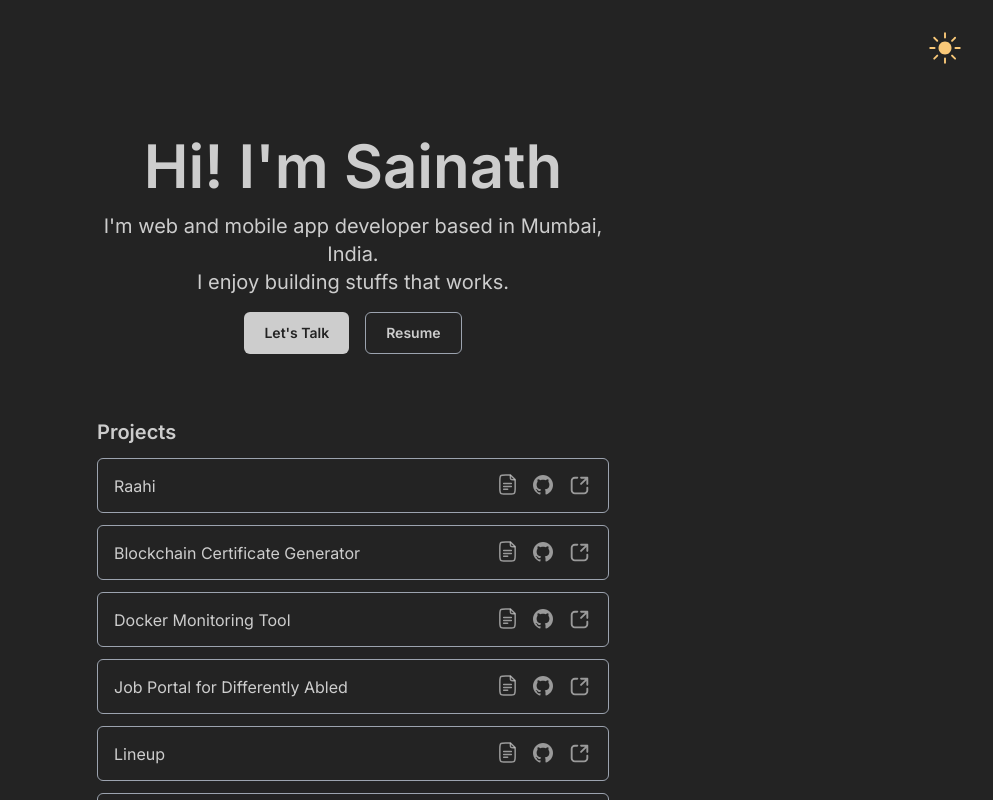
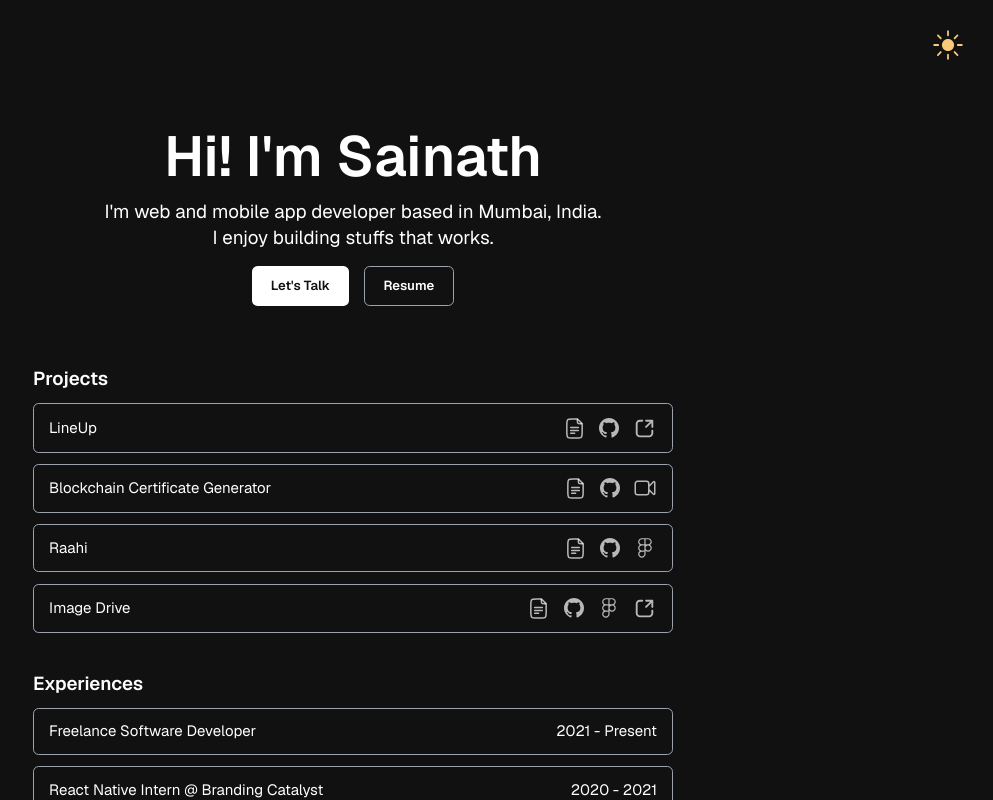
Before and after one commit to SainathPoojary/sainathpoojary.github.io, a Next.js app: page / in a window 1280 px wide. Shown: the whole page, without its empty margins (287-1280 px from the left). Built offline with nearby package versions, Linux system fonts and the light colour scheme.

Commit message:
feat: Add socials partial

```diff
--- a/package.json
+++ b/package.json
@@ -16,6 +16,7 @@
     "class-variance-authority": "^0.7.0",
     "clsx": "^2.1.1",
     "framer-motion": "^11.2.3",
+    "geist": "^1.3.0",
     "lottie-react": "^2.4.0",
     "next": "14.2.3",
     "next-mdx-remote": "^5.0.0",
@@ -23,7 +24,8 @@
     "react-dom": "^18",
     "rehype-pretty-code": "^0.13.2",
     "remark-gfm": "^4.0.0",
-    "tailwind-merge": "^2.3.0"
+    "tailwind-merge": "^2.3.0",
+    "zod": "^3.23.8"
   },
   "devDependencies": {
     "@tailwindcss/typography": "^0.5.13",
--- a/src/app/globals.css
+++ b/src/app/globals.css
@@ -5,18 +5,22 @@
 :root {
   --text-color: #000000;
   --background-color: #ffffff;
-  --dark-text-color: #cdcdcd;
-  --dark-background-color: #232323;
+  --dark-text-color: #fff;
+  --dark-background-color: #111;
 }
 
-body,html {
+body, html{
+  overflow-x: hidden;
+  height: 100%;
+  font-size: 15px;
+}
+
+body {
   background-color: var(--background-color);
   color: var(--text-color);
-  overflow-x: hidden;
-  height: 100%;
 }
 
-html,body.dark {
+body.dark {
   background-color: var(--dark-background-color);
   color: var(--dark-text-color);
 }
--- a/src/app/layout.tsx
+++ b/src/app/layout.tsx
@@ -1,5 +1,7 @@
 import type { Metadata } from "next";
 import { Inter } from "next/font/google";
+import { GeistSans } from "geist/font/sans";
+import { GeistMono } from "geist/font/mono";
 import "./globals.css";
 import ThemeChanger from "@/components/themeChanger";
 import BackButton from "@/components/backButton";
@@ -18,7 +20,7 @@ export default function RootLayout({
 }>) {
   return (
     <html lang="en">
-      <body className={`${inter.className} dark`}>
+      <body className={`${GeistSans.className} dark`}>
         <ThemeChanger />
         {children}
       </body>
--- a/src/app/page.tsx
+++ b/src/app/page.tsx
@@ -2,16 +2,18 @@ import Projects from "@/partials/projects";
 import Hero from "../partials/hero";
 import Blogs from "@/partials/blog";
 import Experiences from "@/partials/experience";
+import Socials from "@/partials/socials";
 
 export default function Home() {
   return (
     <main className="dark:bg-dark-background dark:text-dark-text transition-all duration-500 ease-in-out">
-      <div className="w-11/12 lg:w-1/2 xl:w-2/5 mx-auto flex flex-col py-10 gap-16 ">
+      <div className="w-11/12 lg:w-1/2 2xl:w-2/5 mx-auto flex flex-col py-10 gap-16 ">
         <Hero />
         <section className="flex flex-col gap-10">
           <Projects />
           <Experiences />
           <Blogs />
+          <Socials />
         </section>
       </div>
     </main>
--- a/src/assets/data/index.ts
+++ b/src/assets/data/index.ts
@@ -1,104 +1,75 @@
 export interface Project {
-  slug: string;
   title: string;
-  deployedLink?: string;
-  githubLink?: string;
+  live?: string;
+  github?: string;
+  figma?: string;
+  video?: string;
+  markdown?: string;
 }
 
 export interface Experience {
-  slug: string;
   title: string;
-  company: string;
-  readme?: string;
-  years: string;
-  children?: Experience[];
+  company?: string;
+  duration: string;
+  markdown?: string;
 }
 
 export interface Blog {
-  slug: string;
   title: string;
   markdown: string;
 }
 
-export const blogs: Blog[] = [
+const data: {
+  projects: Project[];
+  experiences: Experience[];
+  blogs: Blog[];
+} = {
+  projects: [
     {
-    slug: "blog-async",
-    title: "Async Javascript",
-    markdown: "/blog-async",
-  },
-  {
-    slug: "blog-learning-php",
-    title: "Learning PHP",
-    markdown: "/blog-learning-php",
-  },
-];
-
-export const experiences: Experience[] = [
-  {
-    slug: "freelance-developer",
-    title: "Freelance Developer",
-    company: "Apna Cab",
-    years: "2021 - Present",
-  },
-  {
-    slug: "branding-catalyst",
-    title: "React Native Intern",
-    company: "Branding Catalyst",
-    readme: `### hello world`,
-    years: "2021 - 2022",
-  },
-];
-
-export const projects: Project[] = [
-  {
-    slug: "raahi",
-    title: "Raahi",
-    deployedLink: "https://event-radar.netlify.app/",
-    githubLink: "https://github.com/SainathPoojary/raahi.git",
-  },
-  {
-    slug: "blockchain-certificate-generator",
-    title: "Blockchain Certificate Generator",
-    deployedLink: "https://event-radar.netlify.app/",
-    githubLink: "https://github.com/SainathPoojary/raahi.git",
-  },
-  {
-    slug: "docker-monitor",
-    title: "Docker Monitoring Tool",
-    deployedLink: "https://event-radar.netlify.app/",
-    githubLink: "https://github.com/vaibhav30s/Hackniche_Code_Rizzz_PS_5.git",
+      title: "LineUp",
+      live: "https://lineup-hackoverflow.vercel.app/",
+      github: "https://github.com/sainathPoojary/lineup",
+      markdown: "lineup",
     },
 
     {
-    slug: "reserved-in",
-    title: "Job Portal for Differently Abled",
-    deployedLink: "https://event-radar.netlify.app/",
-    githubLink: "https://github.com/vaibhav30s/Hackniche_Code_Rizzz_PS_5.git",
+      title: "Blockchain Certificate Generator",
+      github:
+        "https://github.com/SainathPoojary/blockchain-certificate-generator",
+      video: "https://www.youtube.com/watch?v=i7EffvY1pNs",
+      markdown: "blockchain-certificate-generator",
     },
     {
-    slug: "lineup",
-    title: "Lineup",
-    deployedLink: "https://event-radar.netlify.app/",
-    githubLink: "https://github.com/SainathPoojary/event-radar-frontend.git",
+      title: "Raahi",
+      github: "https://github.com/SainathPoojary/Raahi",
+      figma: "https://www.figma.com/design/mDXMl4mZb5rSdInmVRJEao/moband",
+      markdown: "raahi",
     },
     {
-    slug: "image-drive",
-    title: "Google Drive for Images",
-    deployedLink: "https://event-radar.netlify.app/",
-    githubLink: "https://github.com/SainathPoojary/node-image-drive/",
+      title: "Image Drive",
+      github: "https://github.com/SainathPoojary/node-image-drive/",
+      figma: "https://www.figma.com/design/1MxufFoaDU1MNbuAUIuyYT/Image-Drive",
+      live: "https://node-image-drive.vercel.app/",
+      markdown: "node-image-drive",
+    },
+  ],
+  experiences: [
+    {
+      title: "Freelance Software Developer",
+      duration: "2021 - Present",
     },
     {
-    slug: "event-radar",
-    title: "Event Radar",
-    deployedLink: "https://event-radar.netlify.app/",
-    githubLink: "https://github.com/SainathPoojary/event-radar-frontend.git",
+      title: "React Native Intern",
+      company: "Branding Catalyst",
+      duration: "2020 - 2021",
     },
-];
-
-const data = {
-  projects: projects,
-  blogs: blogs,
-  experiences: experiences,
+  ],
+  blogs: [
+    {
+      title: "Async Javascript",
+      markdown: "blog-async",
+    },
+  ],
 };
 
 export default data;
--- a/src/assets/icons/index.tsx
+++ b/src/assets/icons/index.tsx
@@ -51,6 +51,23 @@ const icons = {
       <path d="M12 2C10.6868 2 9.38642 2.25866 8.17317 2.7612C6.95991 3.26375 5.85752 4.00035 4.92893 4.92893C3.05357 6.8043 2 9.34784 2 12C2 16.42 4.87 20.17 8.84 21.5C9.34 21.58 9.5 21.27 9.5 21V19.31C6.73 19.91 6.14 17.97 6.14 17.97C5.68 16.81 5.03 16.5 5.03 16.5C4.12 15.88 5.1 15.9 5.1 15.9C6.1 15.97 6.63 16.93 6.63 16.93C7.5 18.45 8.97 18 9.54 17.76C9.63 17.11 9.89 16.67 10.17 16.42C7.95 16.17 5.62 15.31 5.62 11.5C5.62 10.39 6 9.5 6.65 8.79C6.55 8.54 6.2 7.5 6.75 6.15C6.75 6.15 7.59 5.88 9.5 7.17C10.29 6.95 11.15 6.84 12 6.84C12.85 6.84 13.71 6.95 14.5 7.17C16.41 5.88 17.25 6.15 17.25 6.15C17.8 7.5 17.45 8.54 17.35 8.79C18 9.5 18.38 10.39 18.38 11.5C18.38 15.32 16.04 16.16 13.81 16.41C14.17 16.72 14.5 17.33 14.5 18.26V21C14.5 21.27 14.66 21.59 15.17 21.5C19.14 20.16 22 16.42 22 12C22 10.6868 21.7413 9.38642 21.2388 8.17317C20.7362 6.95991 19.9997 5.85752 19.0711 4.92893C18.1425 4.00035 17.0401 3.26375 15.8268 2.7612C14.6136 2.25866 13.3132 2 12 2Z" />
     </svg>
   ),
+  video: (props: SVGProps<SVGSVGElement>) => (
+    <svg
+      width={24}
+      height={24}
+      viewBox="0 0 24 24"
+      strokeWidth={1.5}
+      className="fill-none stroke-text dark:stroke-dark-text opacity-70"
+      xmlns="http://www.w3.org/2000/svg"
+      {...props}
+    >
+      <path
+        strokeLinecap="round"
+        strokeLinejoin="round"
+        d="m15.75 10.5 4.72-4.72a.75.75 0 0 1 1.28.53v11.38a.75.75 0 0 1-1.28.53l-4.72-4.72M4.5 18.75h9a2.25 2.25 0 0 0 2.25-2.25v-9a2.25 2.25 0 0 0-2.25-2.25h-9A2.25 2.25 0 0 0 2.25 7.5v9a2.25 2.25 0 0 0 2.25 2.25Z"
+      />
+    </svg>
+  ),
   back: ({ className, ...props }: SVGProps<SVGSVGElement>) => (
     <svg
       xmlns="http://www.w3.org/2000/svg"
@@ -68,6 +85,66 @@ const icons = {
       />
     </svg>
   ),
+  figma: ({ className, ...props }: SVGProps<SVGSVGElement>) => (
+    <svg
+      xmlns="http://www.w3.org/2000/svg"
+      viewBox="0 0 400 400"
+      className="fill-text dark:fill-dark-text opacity-70"
+      height={24}
+      width={24}
+      strokeWidth={5}
+      fill="none"
+    >
+      <path
+        fillRule="evenodd"
+        clipRule="evenodd"
+        d="M147.201 158.347C124.463 158.347 106.029 176.772 106.029 199.5C106.029 222.228 124.463 240.653 147.201 240.653H189.485V199.5V158.347H147.201ZM250.686 138.327L251.799 138.327C274.537 138.327 292.971 119.902 292.971 97.1735C292.971 74.4453 274.537 56.0204 251.799 56.0204H209.515V138.327L250.686 138.327ZM285.36 148.337C302.008 137.404 313 118.572 313 97.1735C313 63.3883 285.599 36 251.799 36H209.515H199.5H189.485H147.201C113.401 36 86 63.3883 86 97.1735C86 118.572 96.9918 137.404 113.64 148.337C96.9918 159.269 86 178.102 86 199.5C86 220.898 96.9918 239.731 113.64 250.663C96.9918 261.596 86 280.428 86 301.827C86 335.682 113.748 363 147.478 363C181.515 363 209.515 335.433 209.515 301.27V260.673V250.663V244.762C220.386 254.648 234.832 260.673 250.686 260.673H251.799C285.599 260.673 313 233.285 313 199.5C313 178.102 302.008 159.269 285.36 148.337ZM251.799 158.347L250.686 158.347C227.948 158.347 209.515 176.772 209.515 199.5C209.515 222.228 227.948 240.653 250.686 240.653H251.799C274.537 240.653 292.971 222.228 292.971 199.5C292.971 176.772 274.537 158.347 251.799 158.347ZM106.029 301.827C106.029 279.098 124.463 260.673 147.201 260.673H189.485V301.27C189.485 324.236 170.594 342.98 147.478 342.98C124.669 342.98 106.029 324.485 106.029 301.827ZM189.485 138.327H147.201C124.463 138.327 106.029 119.902 106.029 97.1735C106.029 74.4453 124.463 56.0204 147.201 56.0204H189.485V138.327Z"
+        className="fill-text dark:fill-dark-text"
+      />
+    </svg>
+  ),
+  linkedin: ({ className, ...props }: SVGProps<SVGSVGElement>) => (
+    <svg
+      xmlns="http://www.w3.org/2000/svg"
+      viewBox="0 0 24 24"
+      height={24}
+      width={24}
+      className="fill-text dark:fill-dark-text opacity-70"
+    >
+      <path
+        fill="currentColor"
+        d="M6.94 5a2 2 0 1 1-4-.002a2 2 0 0 1 4 .002M7 8.48H3V21h4zm6.32 0H9.34V21h3.94v-6.57c0-3.66 4.77-4 4.77 0V21H22v-7.93c0-6.17-7.06-5.94-8.72-2.91z"
+      />
+    </svg>
+  ),
+  twitter: ({ className, ...props }: SVGProps<SVGSVGElement>) => (
+    <svg
+      xmlns="http://www.w3.org/2000/svg"
+      viewBox="0 0 24 24"
+      height={21}
+      width={21}
+      className="fill-text dark:fill-dark-text opacity-70"
+    >
+      <path
+        fill="currentColor"
+        d="M18.205 2.25h3.308l-7.227 8.26l8.502 11.24H16.13l-5.214-6.817L4.95 21.75H1.64l7.73-8.835L1.215 2.25H8.04l4.713 6.231zm-1.161 17.52h1.833L7.045 4.126H5.078z"
+      />
+    </svg>
+  ),
+  email: ({ className, ...props }: SVGProps<SVGSVGElement>) => (
+    <svg
+      xmlns="http://www.w3.org/2000/svg"
+      viewBox="0 0 24 24"
+      height={24}
+      width={24}
+      className="fill-text dark:fill-dark-text opacity-70"
+    >
+      <path
+        fill="currentColor"
+        d="M22 6c0-1.1-.9-2-2-2H4c-1.1 0-2 .9-2 2v12c0 1.1.9 2 2 2h16c1.1 0 2-.9 2-2zm-2 0l-8 5l-8-5zm0 12H4V8l8 5l8-5z"
+      />
+    </svg>
+  ),
 };
 
 export default icons;
--- a/src/components/card.tsx
+++ b/src/components/card.tsx
@@ -8,19 +8,31 @@ export interface CardProps extends React.HTMLAttributes<HTMLDivElement> {
   readme?: string;
   githubLink?: string;
   deployedLink?: string;
+  videoLink?: string;
+  figmaLink?: string;
   text?: string;
   company?: string;
 }
 
 export const Card = forwardRef<HTMLDivElement, CardProps>(
   (
-    { className, title, readme, githubLink, deployedLink, text, ...props },
+    {
+      className,
+      title,
+      readme,
+      githubLink,
+      deployedLink,
+      videoLink,
+      figmaLink,
+      text,
+      ...props
+    },
     ref
   ) => {
     return (
       <div
         className={cn(
-          "flex justify-between items-center py-3.5 px-4 border-text dark:border-gray-400 border-1 rounded-md hover:scale-102 transition-transform duration-200 ease-in-out gap-3",
+          "flex justify-between items-center py-3 px-4 border-text dark:border-gray-400 border-1 rounded-md hover:scale-102 transition-transform duration-200 ease-in-out gap-3",
           {
             "justify-center": !text && !readme && !githubLink && !deployedLink,
           }
@@ -31,20 +43,31 @@ export const Card = forwardRef<HTMLDivElement, CardProps>(
         <h3 className="font-normal truncate ">
           {title} {props?.company && `@ ${props.company}`}
         </h3>
-        <div className="flex gap-3 flex-shrink-0">
+        <div className="flex gap-3 flex-shrink-0 justify-center items-center">
           {readme && (
-            <Link href={`${readme}`} aria-label="documentation link">
+            <Link href={readme} aria-label="documentation link">
               <icons.docs />
             </Link>
           )}
           {githubLink && (
-            <Link href={githubLink} aria-label="github link">
+            <Link href={githubLink} aria-label="github link" target="_blank">
               <icons.github />
             </Link>
           )}
+          {figmaLink && (
+            <Link href={figmaLink} aria-label="figma link" target="_blank">
+              <icons.figma />
+            </Link>
+          )}
+
           {deployedLink && (
-            <Link href={"/"} aria-label="live link" target="_blank">
+            <Link href={deployedLink} aria-label="live link" target="_blank">
               <icons.open />
+            </Link>
+          )}
+          {videoLink && (
+            <Link href={videoLink} aria-label="video link" target="_blank">
+              <icons.video />
             </Link>
           )}
           {text && <p>{text}</p>}
--- a/src/partials/experience.tsx
+++ b/src/partials/experience.tsx
@@ -2,15 +2,18 @@ import data from "@/assets/data";
 import { Card } from "@/components/card";
 
 const Experiences = () => {
+  if (!data.experiences.length) {
+    return null;
+  }
   return (
     <section className="flex flex-col gap-3">
       <h2 className="text-xl font-semibold">Experiences</h2>
       <div className="flex flex-col gap-3">
         {data.experiences.map((experience) => (
           <Card
-            key={experience.slug}
+            key={experience.title?.replace(/\s/g, "-")}
             title={experience.title}
-            text={experience.years}
+            text={experience.duration}
             company={experience.company}
           />
         ))}
--- a/src/partials/projects.tsx
+++ b/src/partials/projects.tsx
@@ -5,6 +5,11 @@ import { useState } from "react";
 
 const Projects = () => {
   const [more, setMore] = useState<boolean>(false);
+
+  if (!data.projects.length) {
+    return null;
+  }
+
   return (
     <section className="flex flex-col gap-3">
       <h2 className="text-xl font-semibold">Projects</h2>
@@ -13,13 +18,16 @@ const Projects = () => {
           .slice(0, more ? data.projects.length : 5)
           .map((project) => (
             <Card
-              key={project.slug}
+              key={project.title?.replace(/\s/g, "-")}
               title={project.title}
-              readme={project.slug}
-              deployedLink={project.deployedLink}
-              githubLink={project.githubLink}
+              readme={project.markdown}
+              deployedLink={project.live}
+              githubLink={project.github}
+              videoLink={project.video}
+              figmaLink={project.figma}
             />
           ))}
+        {data.projects.length > 5 && (
           <Card
             className="cursor-pointer"
             onClick={() => {
@@ -27,6 +35,7 @@ const Projects = () => {
             }}
             title={more ? "Less" : "More"}
           />
+        )}
       </div>
     </section>
   );
--- /dev/null
+++ b/src/partials/socials.tsx
@@ -0,0 +1,21 @@
+import icons from "@/assets/icons";
+import Link from "next/link";
+export default function Socials() {
+  return (
+    <section className="flex  justify-center items-center gap-5">
+      <Link href={"https://github.com/sainathpoojary"} target="_blank">
+        <icons.github />
+      </Link>
+
+      <Link href={"https://www.linkedin.com/in/sainathpoojary"} target="_blank">
+        <icons.linkedin />
+      </Link>
+      <Link href={"https://twitter.com/sainathpoojaryy"} target="_blank">
+        <icons.twitter />
+      </Link>
+      <Link href={"mailto:sainathrpoojary@gmail.com"} target="_blank">
+        <icons.email />
+      </Link>
+    </section>
+  );
+}
```
Also changed, not shown: src/assets/data/markdown/node-image-drive.mdx (added, +61 -0 lines), src/partials/blog.tsx (+8 -1 lines), 1 other file (tests, documents, lock files or other folders). Lines whose indentation alone changed are shown as unchanged.
